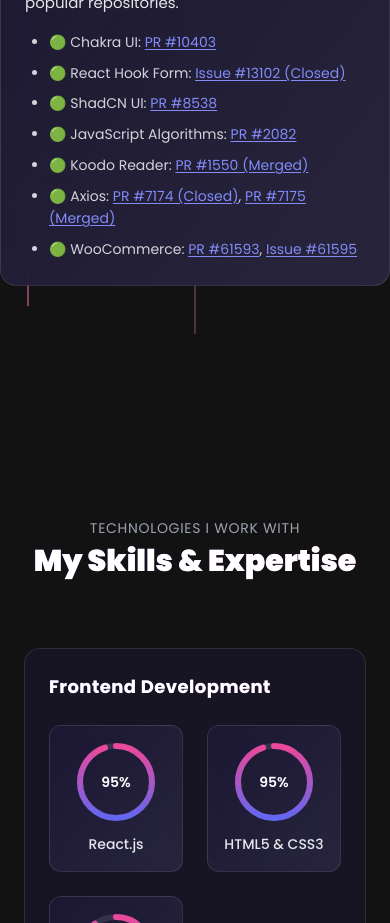
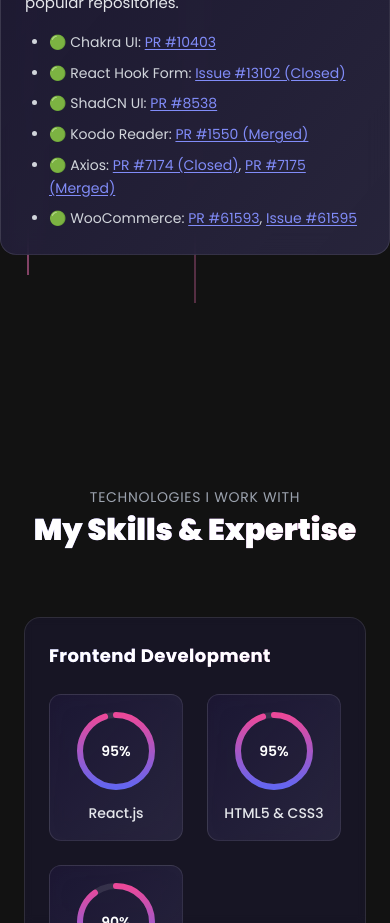
Before and after one commit to Dhvani365/Dhvani-portfolio, a React (Vite) app: page / in a window 390 px wide. Shown: the part 7640-8563 px from the top of the page. Built offline with nearby package versions, Linux system fonts and the light colour scheme.

Commit message:
fix: Responsiveness fixed

```diff
--- a/src/components/canvas/Computers.jsx
+++ b/src/components/canvas/Computers.jsx
@@ -1,8 +1,6 @@
-import React, { Suspense, useEffect, useState } from "react";
+import { useEffect, useState } from "react";
 import { Canvas } from "@react-three/fiber";
 import { OrbitControls, Preload, useGLTF } from "@react-three/drei";
-import ErrorBoundary from "./ErrorBoundry";
-import CanvasLoader from "../Loader";
 
 const Computers = ({ isMobile }) => {
   const { scene } = useGLTF("./desktop_pc/scene.gltf");
@@ -20,10 +18,6 @@
   );
 };
 
-function Fallback() {
-  return <div>WebGL is not supported on your device.</div>;
-}
-
 const ComputersCanvas = () => {
   const [isMobile, setIsMobile] = useState(false);
 
@@ -40,24 +34,20 @@
   }, []);
 
   return (
-    <ErrorBoundary>
       <Canvas
         frameloop='demand'
         dpr={[1, 1.5]}
         camera={{ position: [20, 3, 5], fov: 25 }}
         gl={{ preserveDrawingBuffer: true }}
       >
-        <Suspense fallback={<CanvasLoader />}>
           <OrbitControls
             enableZoom={false}
             maxPolarAngle={Math.PI / 2}
             minPolarAngle={Math.PI / 2}
           />
           <Computers isMobile={isMobile} />
-        </Suspense>
         <Preload all />
       </Canvas>
-    </ErrorBoundary>
   );
 };
 
--- a/src/constants/index.js
+++ b/src/constants/index.js
@@ -173,7 +173,6 @@
         "🟢 Chakra UI: [PR #10403](https://github.com/chakra-ui/chakra-ui/pull/10403)",
         "🟢 React Hook Form: [Issue #13102 (Closed)](https://github.com/react-hook-form/react-hook-form/issues/13102)",
         "🟢 ShadCN UI: [PR #8538](https://github.com/shadcn-ui/ui/pull/8538)",
-        "🟢 JavaScript Algorithms: [PR #2082](https://github.com/trekhleb/javascript-algorithms/pull/2082)",
         "🟢 Koodo Reader: [PR #1550 (Merged)](https://github.com/koodo-reader/koodo-reader/pull/1550)",
         "🟢 Axios: [PR #7174 (Closed)](https://github.com/axios/axios/pull/7174), [PR #7175 (Merged)](https://github.com/axios/axios/pull/7175)",
         "🟢 WooCommerce: [PR #61593](https://github.com/woocommerce/woocommerce/pull/61593), [Issue #61595](https://github.com/woocommerce/woocommerce/issues/61595)",
```
